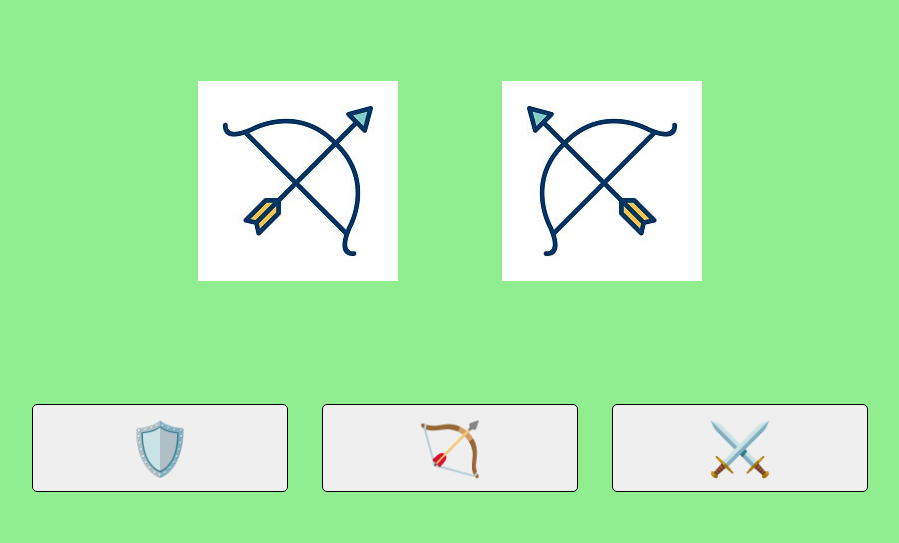
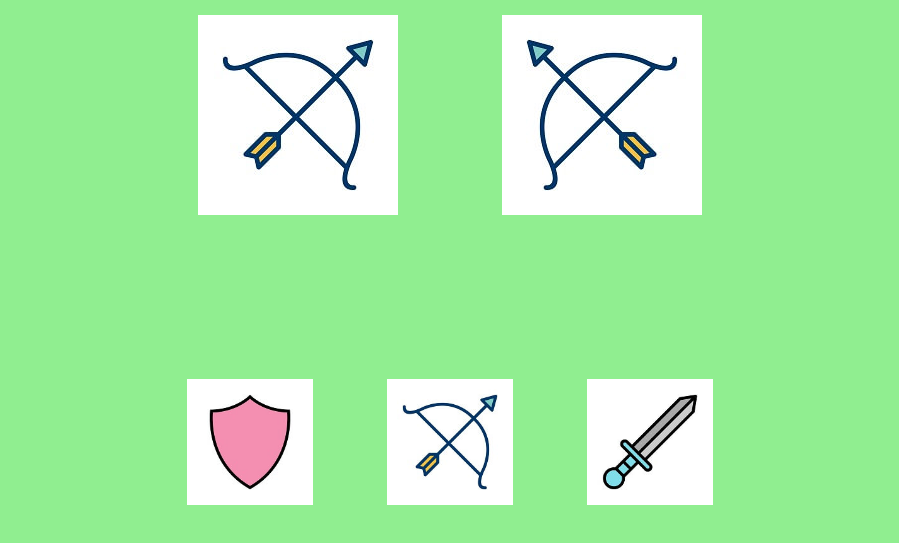
Before and after one commit to AuroraStorm-sw/Portfolio-project-2, a plain HTML site: page index.html in a window 1280 px wide. Both pictures are taken after a click on the button "Let the battle begin". Shown: the part 255-798 px from the top of the page, without its empty margins (190-1089 px from the left). Drawn offline with Linux system fonts and the light colour scheme; a web font is replaced by a local one.

Commit message:
Swapped placeholder emojis for proper images

```diff
--- a/assets/style.css
+++ b/assets/style.css
@@ -29,6 +29,7 @@ p, li {
     font-family: Palanquin, Courier, monospace;
     font-size: 1.1rem;
 }
+
 
 button:hover {
     transform: scale(1.1);
@@ -105,18 +106,26 @@ button {
     text-align: center;
 }
 
+/* .in-hand img {
+    width: 35%;
+}*/
+
+.hands {
+    display: flex;
+    flex-direction: row;
+
+    margin: 0;
+}
+
+.hands img {
+    width: 90%;
+}
+
 .hands button {
-    width: 80vw;
-
-    font-size: 52px;
     align-items: center;
 
-    margin: 15px;
-    padding: 10px;
-
-    display: flex;
-    flex-direction: column;
-
+    border: none;
+    background: none;
     cursor: pointer;
 }
 
@@ -160,7 +169,6 @@ button {
       background-color: lightgreen;
     }
     .hands button {
-        width: 20vw;
         display: inline-block;
     }
 
--- a/index.html
+++ b/index.html
@@ -45,14 +45,14 @@
             <h2 class="winner">Choose your weapon!</h2>
 
             <div class="in-hand">
-                <img class="warrior-hand" src="assets/img/bow 200x200.jpg" alt="">
-                <img class="computer-hand" src="assets/img/bow 200x200.jpg" alt="">
+                <img class="warrior-hand" src="assets/img/bow 200x200.jpg" alt="a cartoon bow">
+                <img class="computer-hand" src="assets/img/bow 200x200.jpg" alt="a cartoon bow">
             </div>
 
             <div class="hands">
-                <button class="shield">🛡️</button>
-                <button class="bow">🏹</button>
-                <button class="sword">⚔️</button>
+                <button class="shield"><img src="assets/img/shield 200x200.jpg" alt=""></button>
+                <button class="bow"><img src="assets/img/bow 200x200.jpg" alt=""></button>
+                <button class="sword"><img src="assets/img/sword 200x200.jpg" alt=""></button>
             </div>
         </div>
     </section>
```
